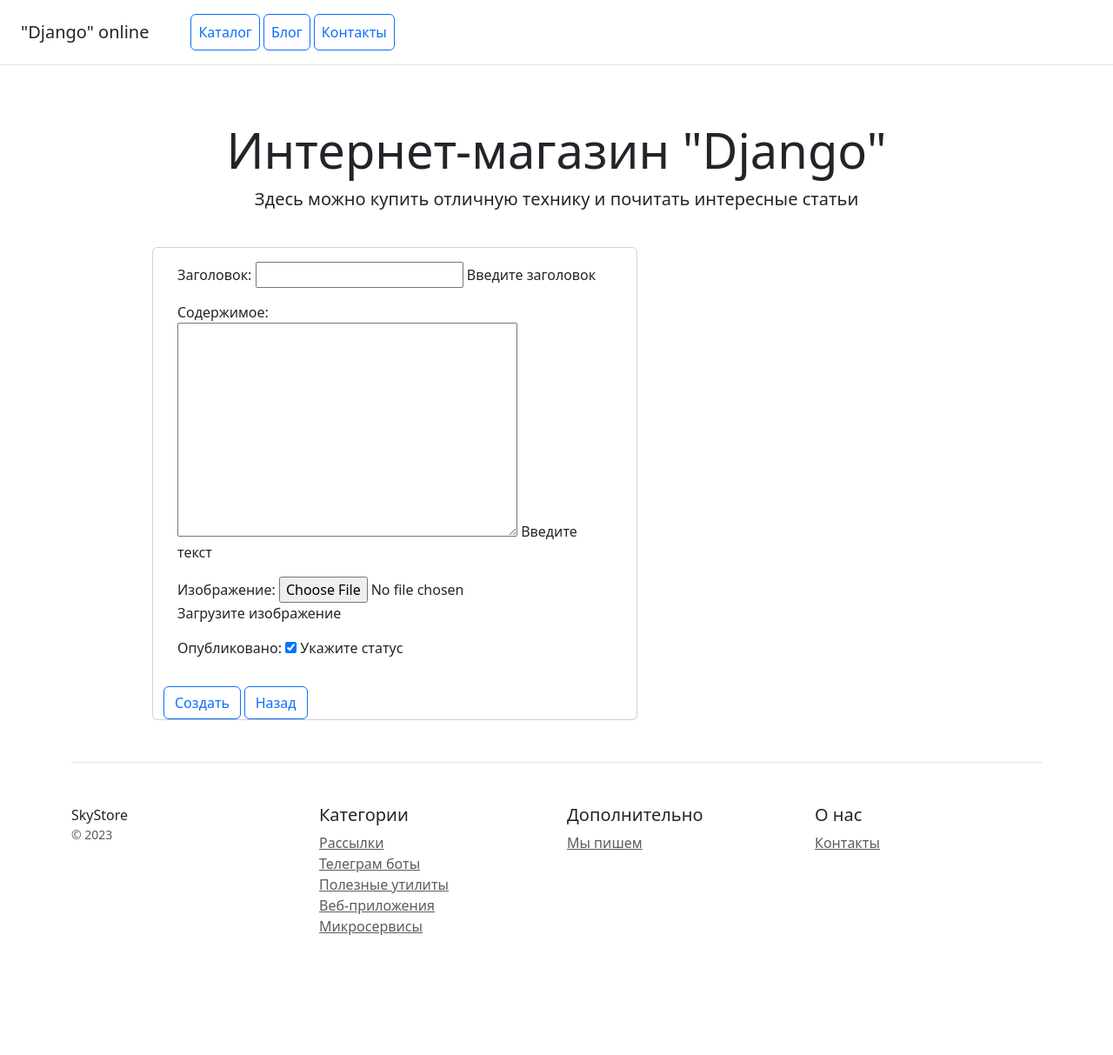
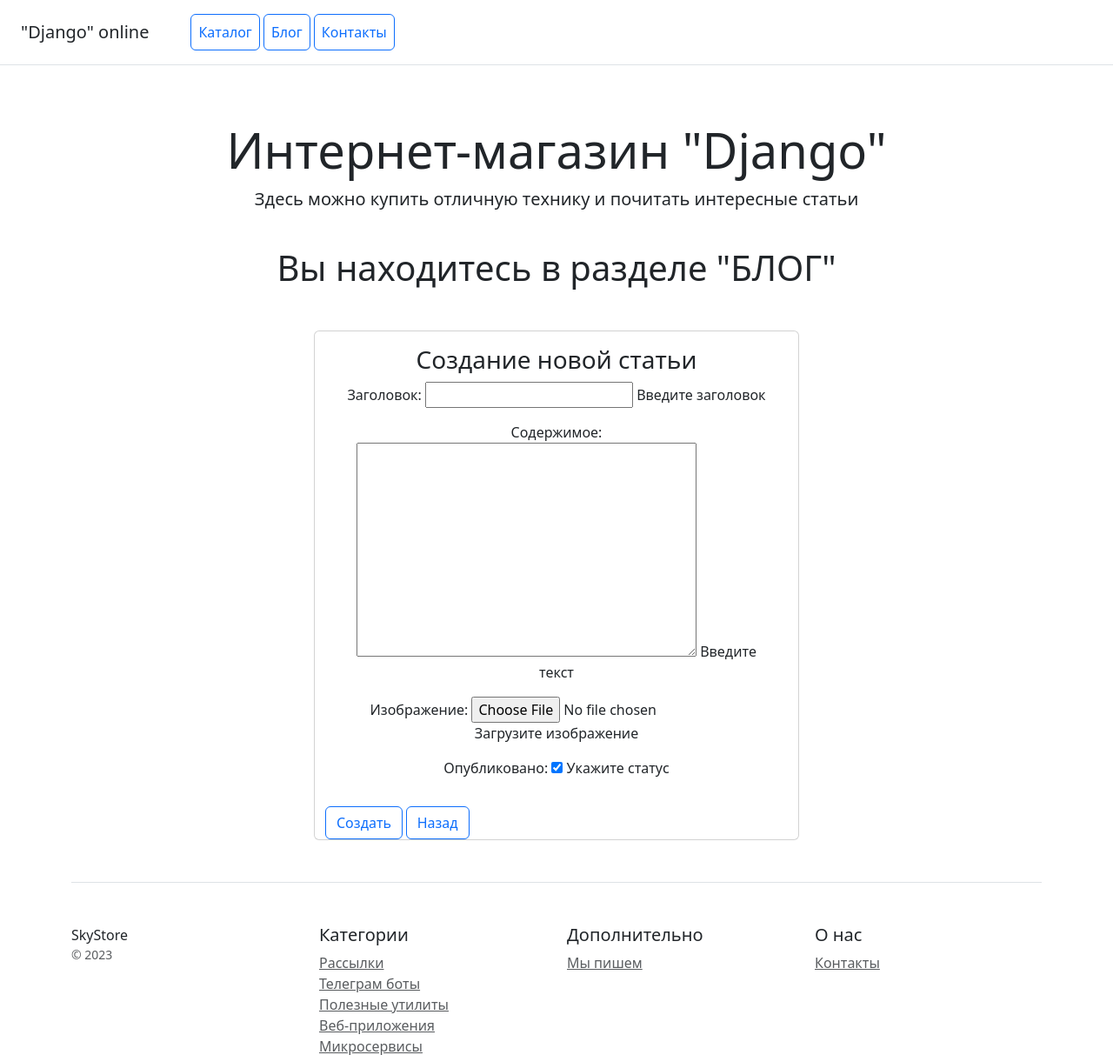
Before and after one commit to Vadimko4/Django-Online-Store, a Django app: page /blog/create in a window 1280 px wide. Shown: the top 1213 px of the page at 87% size. Before the commit the page ends 1075 px from the top, so only its background shows below. Run offline with Django 5.2, Linux system fonts and the light colour scheme; some libraries are stand-ins or nearby versions.

Commit message:
update article_confirm_delete, article_detail, article_form

```diff
--- a/blog/templates/blog/article_detail.html
+++ b/blog/templates/blog/article_detail.html
@@ -1,7 +1,9 @@
 {% extends 'catalog/base.html' %}
 {% load my_tags %}
 {% block content %}
+
 <div class="row text-center">
+    <h5 class="display-6 mb-5">Вы находитесь в разделе "БЛОГ"</h5>
     <div class="col-1"></div>
     <div class="col-10">
         <div class="card mb-4 box-shadow">
--- a/blog/templates/blog/article_form.html
+++ b/blog/templates/blog/article_form.html
@@ -1,12 +1,20 @@
 {% extends 'catalog/base.html' %}
 {% block content %}
 <div class="container">
-    <div class="row">
-        <div class="col-1"></div>
+    <div class="row text-center">
+        <h5 class="display-6 mb-5">Вы находитесь в разделе "БЛОГ"</h5>
+        <div class="col-3"></div>
         <div class="col-6">
             <form class="row" method="post" enctype="multipart/form-data">
+
                 <div class="card">
                     <div class="card-body">
+                        {% if object %}
+                        <h3> Редактирование статьи </h3>
+                        {% else %}
+                        <h3> Создание новой статьи </h3>
+                        {% endif %}
+
                         {% csrf_token %}
                         {{ form.as_p }}
                     </div>
```
Also changed, not shown: blog/templates/blog/article_confirm_delete.html (+14 -4 lines).
